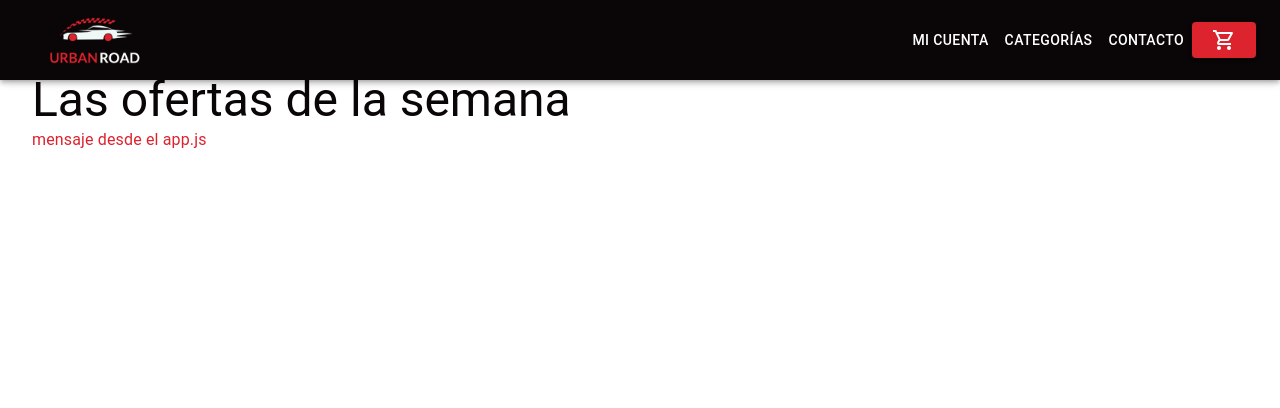
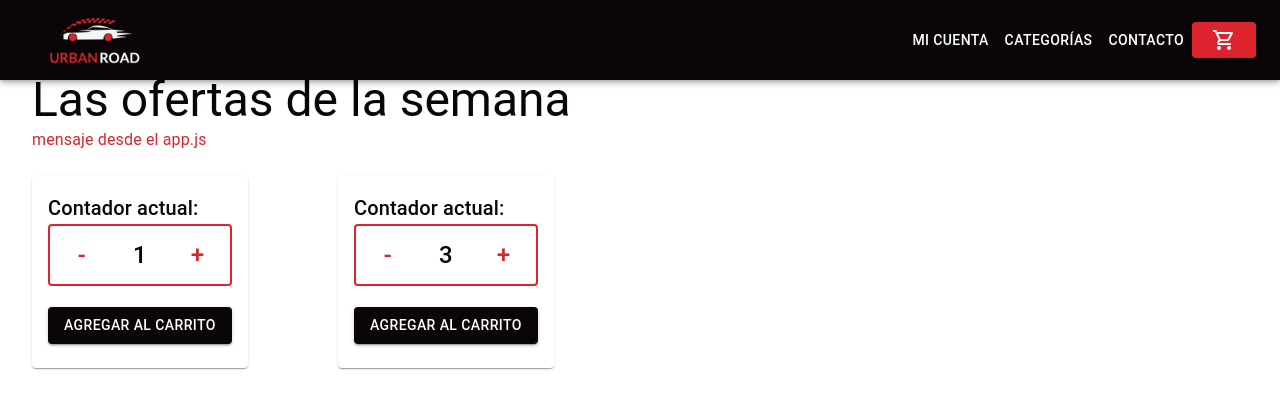
Before and after one commit to selorcav/reactstore, a React (Create React App) app: page / in a window 1280 px wide. Shown: the top 408 px of the page. Built offline with nearby package versions, Linux system fonts and the light colour scheme.

Commit message:
agregado boton con contador

```diff
--- a/src/App.js
+++ b/src/App.js
@@ -1,4 +1,4 @@
-import ItemListContainer from './components/ItemListContainer.js'
+import ItemListContainer from './components/ItemListContainer/ItemListContainer'
 import NavBar from './components/NavBar/NavBar.js'
 
 function App() {
--- /dev/null
+++ b/src/components/ItemListContainer/ItemCount.js
@@ -0,0 +1,64 @@
+import { React, useState } from 'react';
+import { Box, Grid, makeStyles, Button, Card, CardContent } from '@material-ui/core/';
+import Typography from '@material-ui/core/Typography'
+
+
+const useStyles = makeStyles(theme => ({
+  marginTop: {
+    marginTop: '1.5em'
+  },
+  fontSizeContador: {
+    fontSize: '1.5em'
+  }
+}))
+
+const ItemCount = ({ stock, initial, onAdd }) => {
+  const classes = useStyles()
+
+  const [contador, setContador] = useState(initial)
+  const [sumarDisabled, setSumarDisabled] = useState(false)
+  const [restarDisabled, setRestarDisabled] = useState(false)
+
+
+  const sumarContador = () => {
+    if (stock > contador) {
+      setContador(contador + 1)
+      if (restarDisabled === true) {
+        setRestarDisabled(!restarDisabled)
+      }
+    } else {
+      setSumarDisabled(!sumarDisabled)
+    }
+  }
+  const restarContador = () => {
+    if (contador > 0) {
+      setContador(contador - 1)
+      if (sumarDisabled === true) {
+        setSumarDisabled(!sumarDisabled)
+      }
+    } else if (contador === 0) {
+      setRestarDisabled(!restarDisabled)
+    }
+  }
+
+
+  return (
+    <>
+      <Grid className={classes.marginTop} container item xs={12} sm={6} md={3} spacing={12}>
+        <Card>
+          <CardContent>
+            <Typography variant="h6" color="primary">Contador actual: </Typography>
+            <Box display="flex" border={2} borderRadius="borderRadius" borderColor="secondary.main" justifyContent="space-between" alignItems="center">
+              <Button className={classes.fontSizeContador} onClick={restarContador} variant="text" size="large" disabled={restarDisabled} color="secondary">-</Button>
+              <Typography className={classes.fontSizeContador} variant="h6" color="primary">{contador}</Typography>
+              <Button className={classes.fontSizeContador} onClick={sumarContador} variant="text" size="large" disabled={sumarDisabled} color="secondary">+</Button>
+            </Box>
+            <Button variant="contained" color="primary" className={classes.marginTop}>Agregar al Carrito</Button>
+          </CardContent>
+        </Card>
+      </Grid>
+    </>
+  )
+}
+
+export default ItemCount
--- a/src/components/ItemListContainer.js
+++ b/src/components/ItemListContainer/ItemListContainer.js
@@ -1,6 +1,7 @@
 import React from 'react'
 
-import { Container, Typography } from '@material-ui/core/';
+import { Container, Typography, Grid } from '@material-ui/core/';
+import ItemCount from './ItemCount';
 
 const ItemListContainer = (props) => {
   return (
@@ -8,6 +9,10 @@ const ItemListContainer = (props) => {
       <Container>
         <Typography variant="h3" color="primary">Las ofertas de la semana</Typography>
         <Typography color="secondary">{props.greeting}</Typography>
+        <Grid container spacing={1}>
+          <ItemCount stock={5} initial={1} onAdd={0} />
+          <ItemCount stock={10} initial={3} onAdd={0} />
+        </Grid>
       </Container>
     </div>
   )
```
